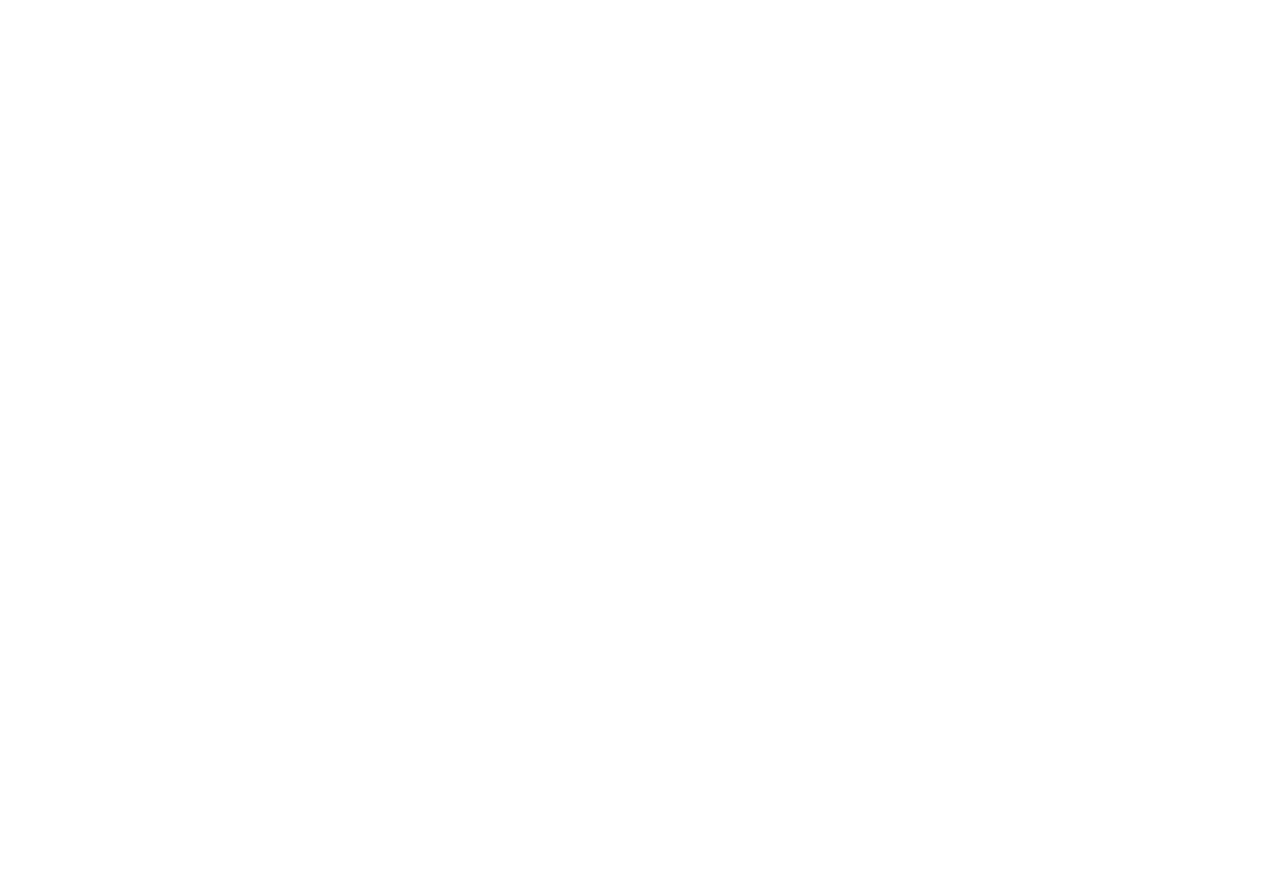
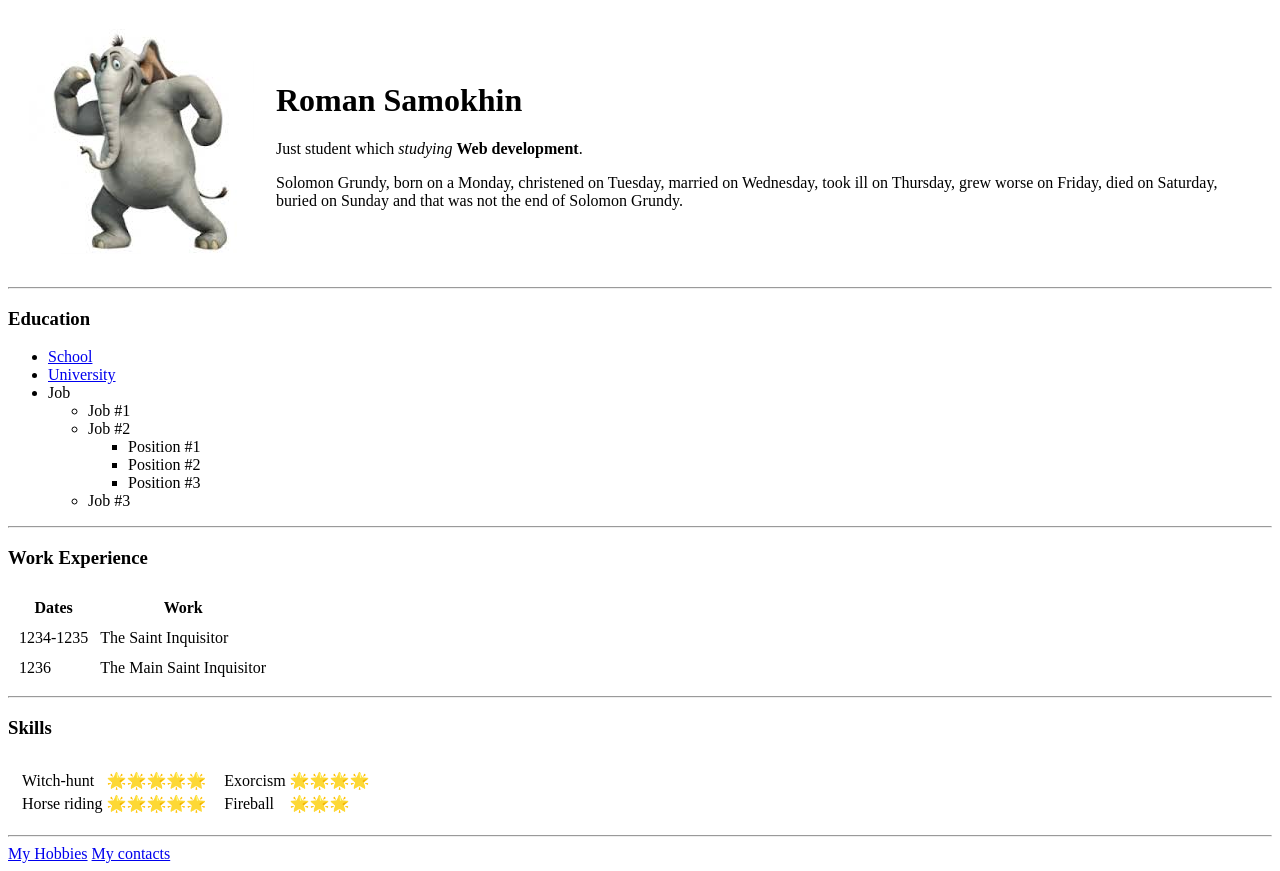
Before and after one commit to 1romans1/Web-Development, a plain HTML site: page HTML - Personal Site/index.html in a window 1280 px wide. Before the commit the page ends 800 px from the top, so only its background shows below. Drawn offline with Linux system fonts and the light colour scheme.

Commit message:
20211703
html basic

```diff
--- a/HTML - Personal Site/index.html
+++ b/HTML - Personal Site/index.html
@@ -1,10 +1,96 @@
 <!DOCTYPE html>
 <html lang="en" dir="ltr">
-  <head>
-    <meta charset="utf-8">
-    <title>🤪 Roman's Personal Site</title>
-  </head>
-  <body>
 
-  </body>
+<head>
+  <meta charset="utf-8">
+  <title>Roman's Personal Site</title>
+  <!--style media="screen">
+    p {font-style: italic;}
+  </style-->
+</head>
+
+<body>
+  <table cellspacing=20>
+    <tr>
+      <td><img src="images/MyPhoto.jpg" alt="Funny Elephant picture"></td>
+      <td>
+        <h1>Roman Samokhin</h1>
+        <p>Just student which <em>studying</em> <strong>Web development</strong>.</p>
+        <p>Solomon Grundy, born on a Monday, christened on Tuesday, married on Wednesday, took ill on Thursday, grew worse on Friday, died on Saturday, buried on Sunday and that was not the end of Solomon Grundy.</p>
+      </td>
+    </tr>
+  </table>
+  <hr />
+  <h3>Education</h3>
+  <ul>
+    <li><a href="https://ru.wikipedia.org/wiki/%D0%A8%D0%BA%D0%BE%D0%BB%D0%B0">School</a></li>
+    <li><a href="https://sfedu.ru/">University</a></li>
+    <li>Job</li>
+    <ul>
+      <li>Job #1</li>
+      <li>Job #2</li>
+      <ul>
+        <li>Position #1</li>
+        <li>Position #2</li>
+        <li>Position #3</li>
+      </ul>
+      <li>Job #3</li>
+    </ul>
+  </ul>
+  <hr>
+  <h3>Work Experience</h3>
+  <table cellspacing=10>
+    <thead>
+      <tr>
+        <th>Dates</th>
+        <th>Work</th>
+      </tr>
+    </thead>
+    <tbody>
+      <tr>
+        <td>1234-1235</td>
+        <td>The Saint Inquisitor</td>
+      </tr>
+      <tr>
+        <td>1236</td>
+        <td>The Main Saint Inquisitor</td>
+      </tr>
+    </tbody>
+  </table>
+  <hr>
+  <h3>Skills</h3>
+  <table cellspacing=10>
+    <tr>
+      <td>
+        <table>
+          <tr>
+            <td>Witch-hunt</td>
+            <td>🌟🌟🌟🌟🌟</td>
+          </tr>
+          <tr>
+            <td>Horse riding</td>
+            <td>🌟🌟🌟🌟🌟</td>
+          </tr>
+        </table>
+      </td>
+      <td>
+        <table>
+          <tr>
+            <td>Exorcism</td>
+            <td>🌟🌟🌟🌟</td>
+          </tr>
+          <tr>
+            <td>Fireball</td>
+            <td>🌟🌟🌟</td>
+          </tr>
+        </table>
+      </td>
+    </tr>
+  </table>
+
+  <hr>
+  <a href="hobbies.html">My Hobbies</a>
+  <a href="contacts.html">My contacts</a>
+</body>
+
 </html>
```
Also changed, not shown: HTML - Personal Site/contacts.html (added, +25 -0 lines), HTML - Personal Site/hobbies.html (added, +15 -0 lines), HTML - Personal Site/inputs.html (added, +20 -0 lines), HTML - Personal Site/images/MyPhoto.jpg (added).
